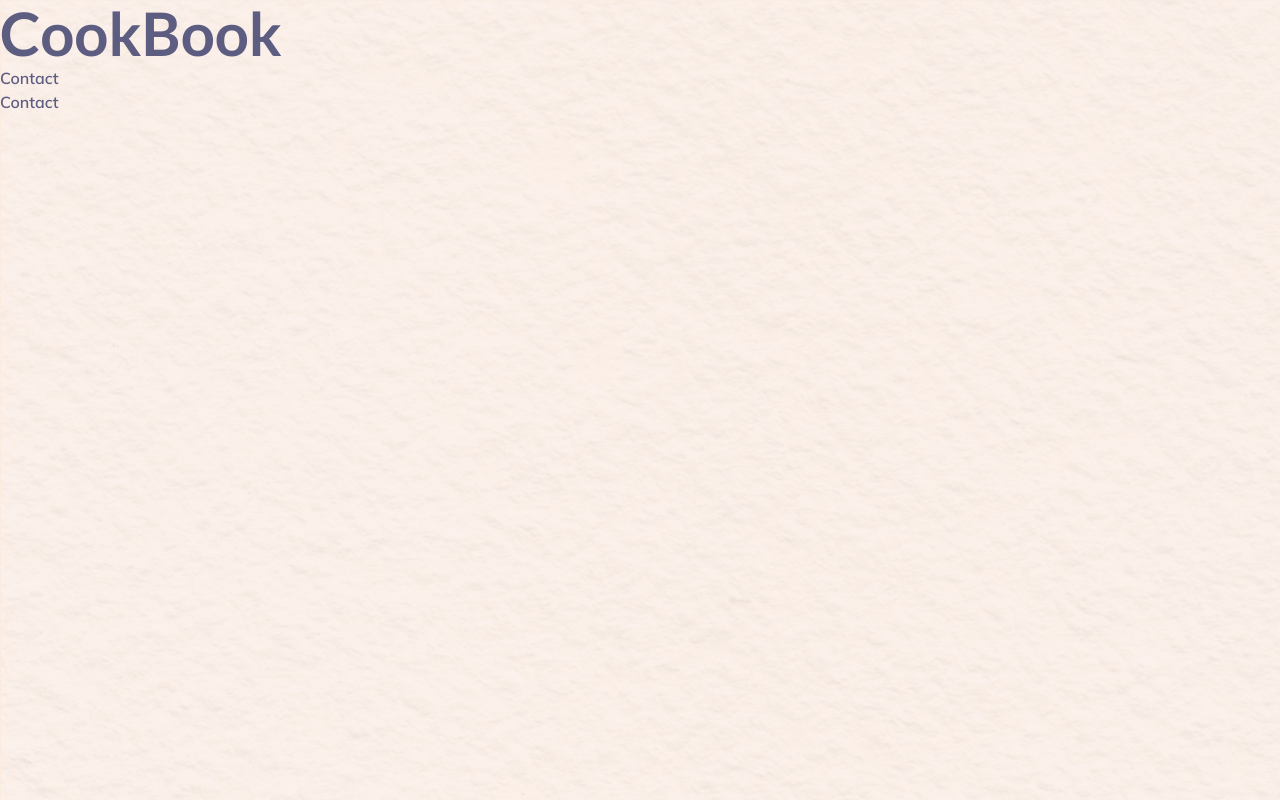
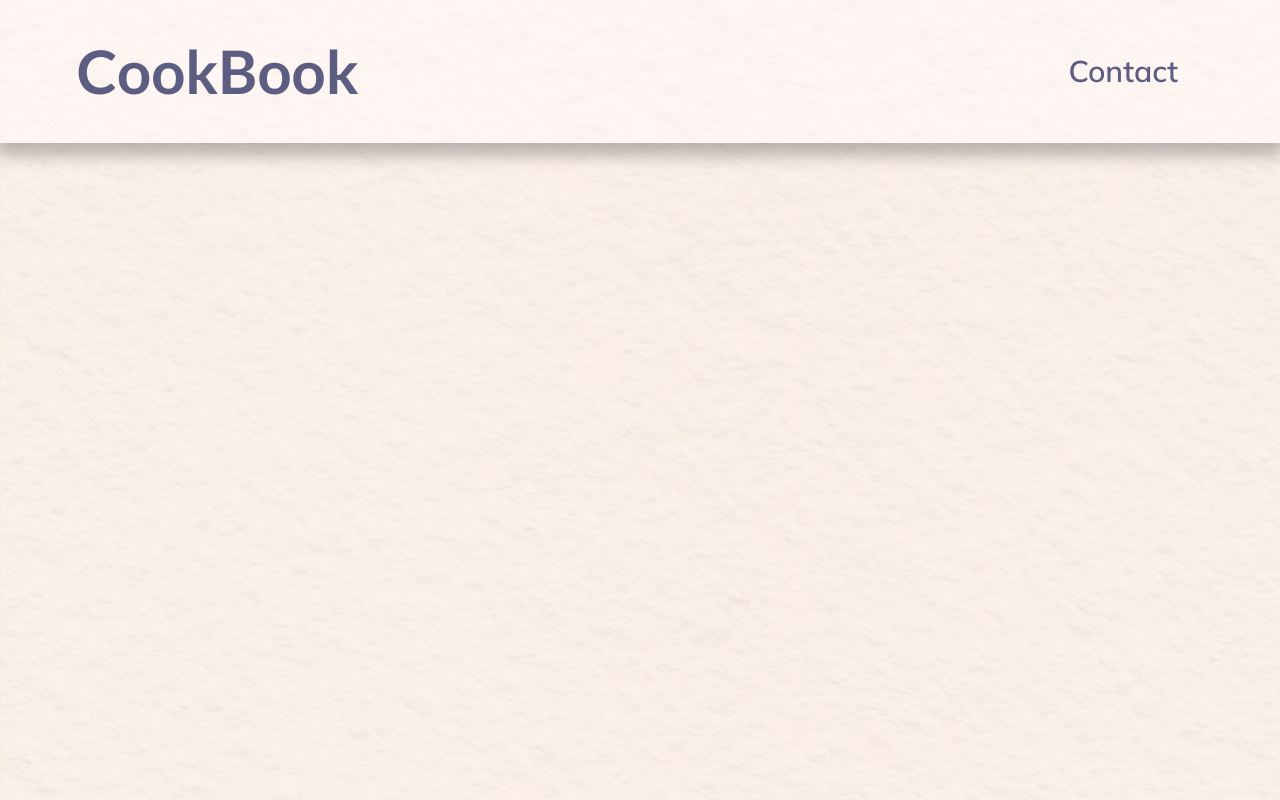
Before and after one commit to Hunt092/CookBook, a React (Create React App) app: page / in a window 1280 px wide. Built offline with nearby package versions, Linux system fonts and the light colour scheme.

Commit message:
Header fully done

```diff
--- a/src/Styles/_index.scss
+++ b/src/Styles/_index.scss
@@ -1 +1,2 @@
 @import './abstract';
+@import './components';
--- a/src/Styles/components/_index.scss
+++ b/src/Styles/components/_index.scss
@@ -1,2 +1 @@
 @import "./header";
-@import "./sidebar";
```
